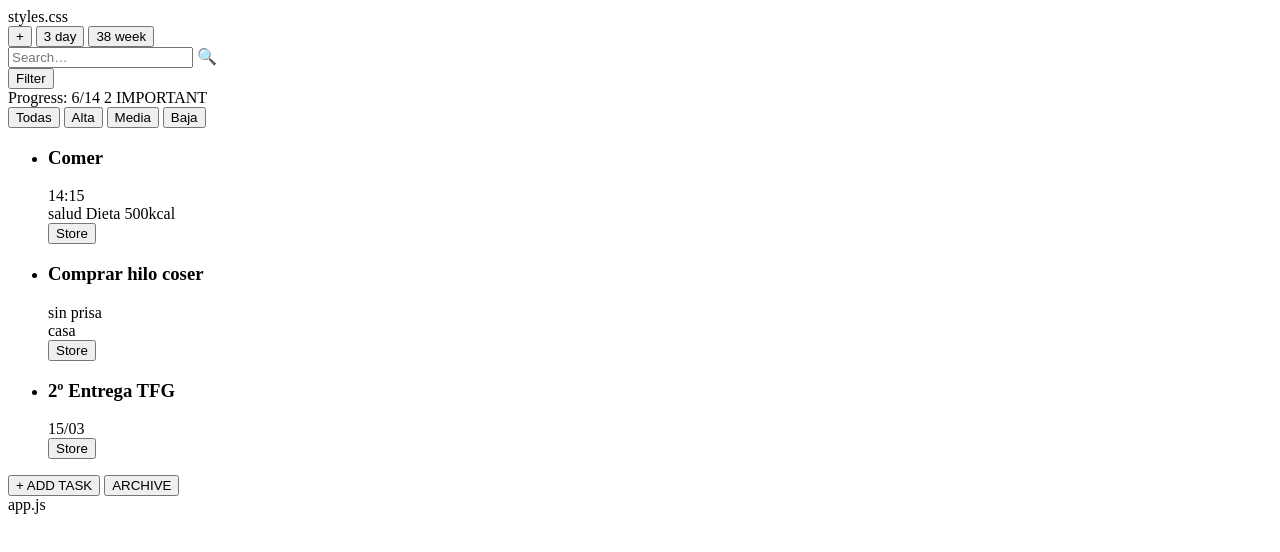
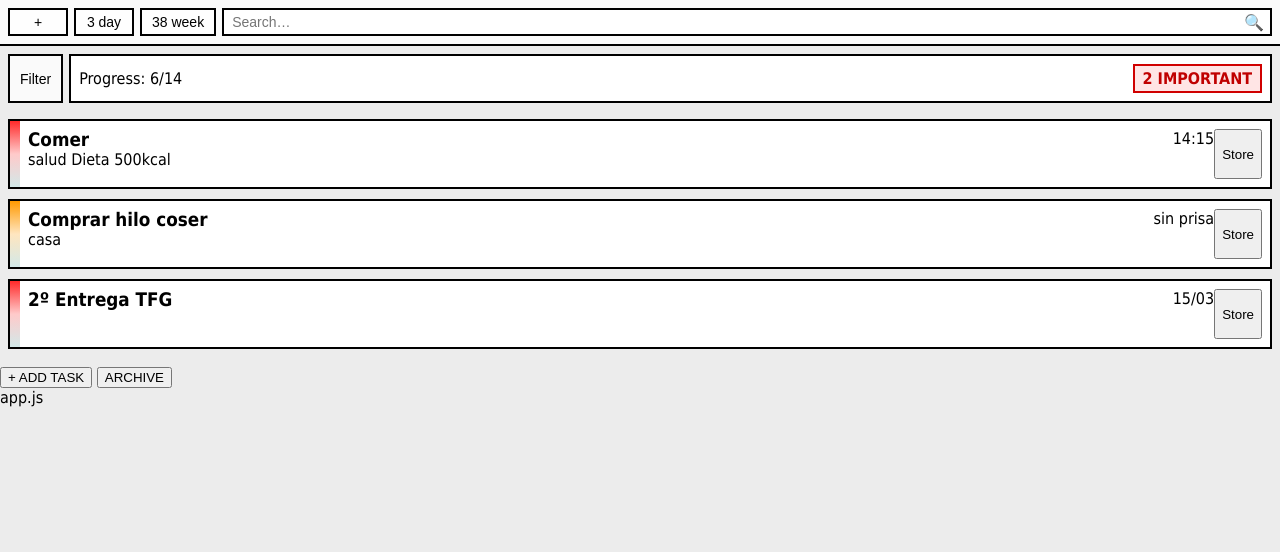
Before and after one commit to Rukion/taskflow-project, a plain HTML site: page index.html in a window 1280 px wide. Drawn offline with Linux system fonts and the light colour scheme.

Commit message:
Pfffff... que desastre 2.0

```diff
--- a/index.html
+++ b/index.html
@@ -5,13 +5,12 @@
   <meta name="viewport" content="width=device-width, initial-scale=1.0" />
   <title>App UNO - efecto2000</title>
 
-  styles.css
+  <link rel="stylesheet" href="styles.css" />
 </head>
-
 <body class="app-2000">
 
   <!-- ========================================================= -->
-  <!-- TOP BAR - ESTILO WINDOWS 98 / 2000                       -->
+  <!-- TOP BAR Windows 2000 -->
   <!-- ========================================================= -->
   <header class="topbar">
 
@@ -28,42 +27,34 @@
 
 
   <!-- ========================================================= -->
-  <!-- PANEL: PROGRESS ↔ FILTER                                 -->
+  <!-- PANEL: PROGRESS ↔ FILTER -->
   <!-- ========================================================= -->
   <section class="status-section">
 
-    <!-- Botón que alterna entre PROGRESS / FILTER -->
+    <!-- Toggle -->
     <button id="status-toggle" class="status-toggle-btn">Filter</button>
 
-    <!-- Recuadro con las dos vistas -->
+    <!-- Panel -->
     <div class="status-panel">
 
-      <!-- Vista PROGRESS -->
+      <!-- Progress -->
       <div id="status-view-progress" class="status-view status-view--progress">
         <span class="progress-text">Progress: 6/14</span>
         <span class="important-pill">2 IMPORTANT</span>
       </div>
 
-      <!-- Vista FILTER -->
+      <!-- Filters -->
       <div id="status-view-filters" class="status-view hidden">
 
-        <!-- Filtro por prioridad -->
+        <!-- Prioridad -->
         <div class="priority-menu">
-          <button type="button" class="priority-filter active" data-priority="">
-            Todas
-          </button>
-          <button type="button" class="priority-filter" data-priority="high">
-            Alta
-          </button>
-          <button type="button" class="priority-filter" data-priority="medium">
-            Media
-          </button>
-          <button type="button" class="priority-filter" data-priority="low">
-            Baja
-          </button>
+          <button type="button" class="priority-filter active" data-priority="">Todas</button>
+          <button type="button" class="priority-filter" data-priority="high">Alta</button>
+          <button type="button" class="priority-filter" data-priority="medium">Media</button>
+          <button type="button" class="priority-filter" data-priority="low">Baja</button>
         </div>
 
-        <!-- Categorías dinámicas -->
+        <!-- Categorías -->
         <div id="category-menu" class="category-menu"></div>
 
       </div>
@@ -75,13 +66,13 @@
 
 
   <!-- ========================================================= -->
-  <!-- LISTA DE TAREAS                                           -->
+  <!-- LISTA DE TAREAS -->
   <!-- ========================================================= -->
   <main id="task-area">
 
     <ul id="task-list" class="task-list">
 
-      <!-- ================= TAREA DEMO 1 ================= -->
+      <!-- DEMO 1 -->
       <li class="task">
         <div class="priority-bar high"></div>
 
@@ -103,8 +94,7 @@
         </label>
       </li>
 
-
-      <!-- ================= TAREA DEMO 2 ================= -->
+      <!-- DEMO 2 -->
       <li class="task">
         <div class="priority-bar medium"></div>
 
@@ -124,8 +114,7 @@
         </label>
       </li>
 
-
-      <!-- ================= TAREA DEMO 3 ================= -->
+      <!-- DEMO 3 -->
       <li class="task">
         <div class="priority-bar high"></div>
 
@@ -146,14 +135,13 @@
   </main>
 
 
+
   <!-- ========================================================= -->
-  <!-- BOTONES INFERIORES                                        -->
+  <!-- BOTONES INFERIORES -->
   <!-- ========================================================= -->
   <footer class="footer-buttons">
-
     <button id="btn-add" class="btn-bottom">+ ADD TASK</button>
     <button id="btn-archive" class="btn-bottom">ARCHIVE</button>
-
   </footer>
 
 
```
